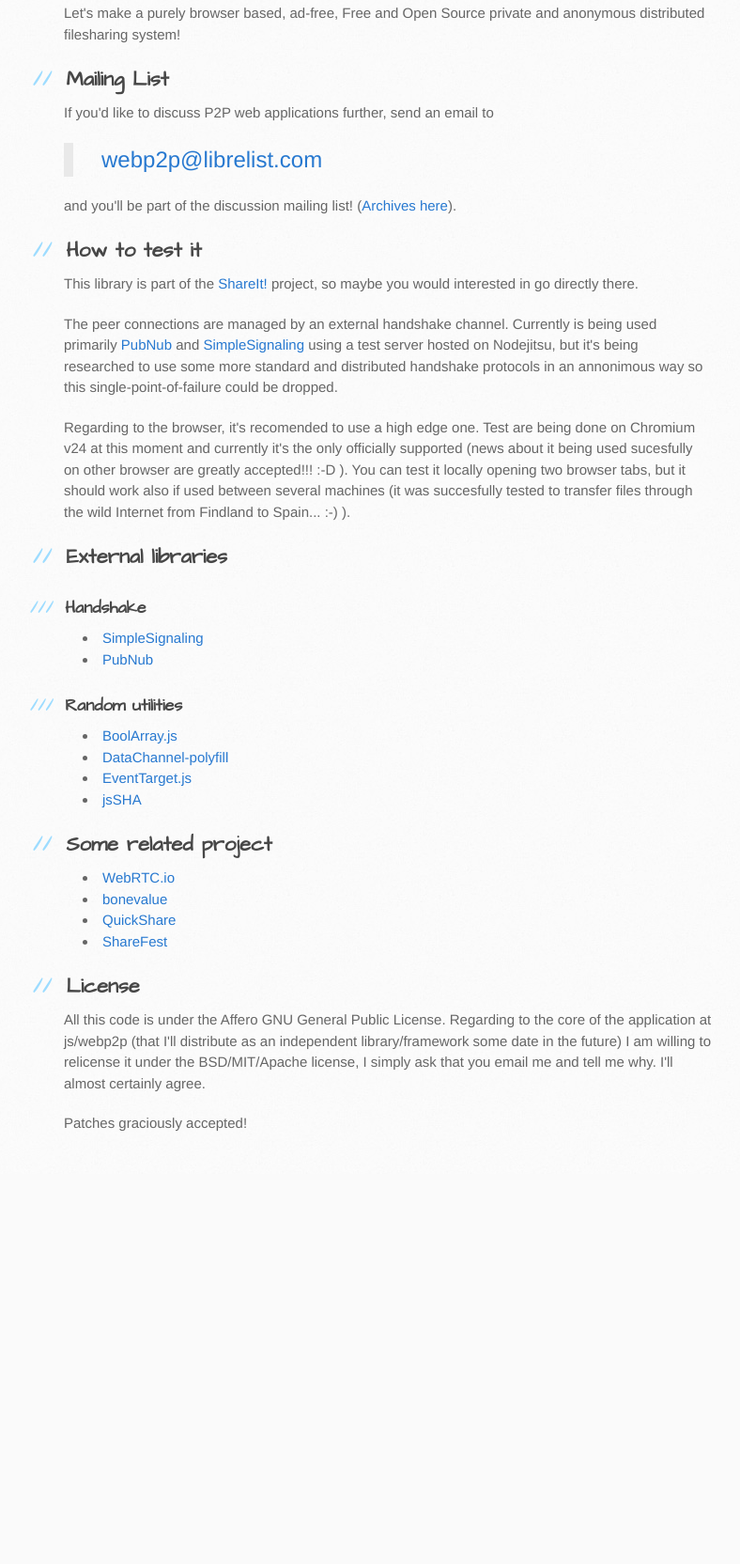
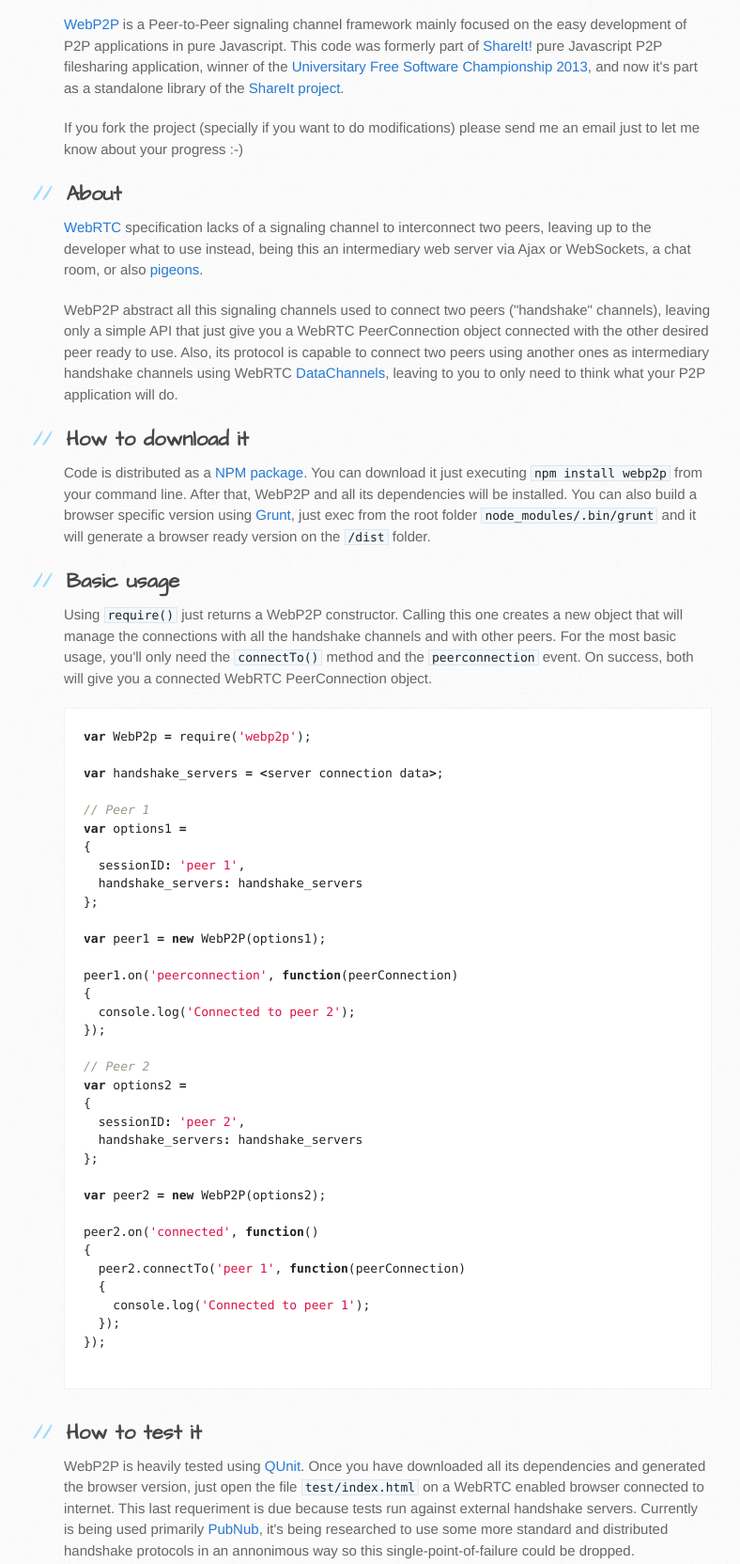
Before and after one commit to ShareIt-project/WebP2P.io, a plain HTML site: page index.html in a window 1280 px wide. Shown: the part 775-2439 px from the top of the page at 94% size, without its empty margins (102-890 px from the left). Before the commit the page ends 2024 px from the top, so only its background shows below. Drawn offline with Linux system fonts and the light colour scheme.

```diff
--- a/index.html
+++ b/index.html
@@ -20,7 +20,7 @@
     <header>
       <div class="inner">
         <h1>WebP2P</h1>
-        <h2>The server-less signaling channel for WebRTC</h2>
+        <h2>The missing signaling channel for WebRTC</h2>
         <a href="https://github.com/ShareIt-project/WebP2P.io" class="button"><small>View project on</small>GitHub</a>
       </div>
     </header>
@@ -33,23 +33,73 @@
 
 <p>Jesús Leganés Combarro "Piranna" - [<a href="mailto:piranna@gmail.com">piranna@gmail.com</a>]</p>
 
-<p>WebP2P is a "Peer to Peer" filesharing framework written in pure Javascript
-mainly focused on the development of P2P filesharing applications. This project
-is also candidate for the <a href="http://www.concursosoftwarelibre.org/1213">Universitary Free Software Championship</a>.</p>
+<p><a href="https://nodei.co/npm/webp2p/"><img src="https://nodei.co/npm/webp2p.png?downloads=true&amp;stars=true" alt="NPM"></a></p>
 
-<p>If you will fork the project (specially if you want to do modifications) please
+<p><a href="http://webp2p.io">WebP2P</a> is a Peer-to-Peer signaling channel framework mainly focused on the easy development of P2P applications in pure Javascript. This code was formerly part of <a href="https://github.com/ShareIt-project/ShareIt">ShareIt!</a> pure Javascript P2P filesharing application, winner of the <a href="http://www.concursosoftwarelibre.org/1213">Universitary Free Software Championship 2013</a>, and now it's part as a standalone library of the <a href="http://shareit.es">ShareIt project</a>.</p>
+
+<p>If you fork the project (specially if you want to do modifications) please
 send me an email just to let me know about your progress :-)</p>
 
 <h2>
 <a name="about" class="anchor" href="#about"><span class="octicon octicon-link"></span></a>About</h2>
 
-<p>File transfers in WebP2P is build over WebRTC PeerConnection <a href="http://dev.w3.org/2011/webrtc/editor/webrtc.html#rtcdatachannel">DataChannels</a> so they could
-be transfered directly between peers, but since currently they are not available
-natively it's necesary to use a <a href="https://github.com/piranna/DataChannel-polyfill">DataChannel polyfill</a>. This makes it perfect for
-anonymity.</p>
+<p><a href="http://www.webrtc.org">WebRTC</a> specification lacks of a signaling channel to interconnect two peers, leaving up to the developer what to use instead, being this an intermediary web server via Ajax or WebSockets, a chat room, or also <a href="http://en.wikipedia.org/wiki/IP_over_Avian_Carriers">pigeons</a>.</p>
 
-<p>Let's make a purely browser based, ad-free, Free and Open Source private and
-anonymous distributed filesharing system!</p>
+<p>WebP2P abstract all this signaling channels used to connect two peers ("handshake" channels), leaving only a simple API that just give you a WebRTC PeerConnection object connected with the other desired peer ready to use. Also, its protocol is capable to connect two peers using another ones as intermediary handshake channels using WebRTC <a href="http://dev.w3.org/2011/webrtc/editor/webrtc.html#rtcdatachannel">DataChannels</a>, leaving to you to only need to think what your P2P application will do.</p>
+
+<h2>
+<a name="how-to-download-it" class="anchor" href="#how-to-download-it"><span class="octicon octicon-link"></span></a>How to download it</h2>
+
+<p>Code is distributed as a <a href="https://www.npmjs.org/package/webp2p">NPM package</a>. You can download it just executing <code>npm install webp2p</code> from your command line. After that, WebP2P and all its dependencies will be installed. You can also build a browser specific version using <a href="http://gruntjs.com">Grunt</a>, just exec from the root folder <code>node_modules/.bin/grunt</code> and it will generate a browser ready version on the <code>/dist</code> folder.</p>
+
+<h2>
+<a name="basic-usage" class="anchor" href="#basic-usage"><span class="octicon octicon-link"></span></a>Basic usage</h2>
+
+<p>Using <code>require()</code> just returns a WebP2P constructor. Calling this one creates a new object that will manage the connections with all the handshake channels and with other peers. For the most basic usage, you'll only need the <code>connectTo()</code> method and the <code>peerconnection</code> event. On success, both will give you a connected WebRTC PeerConnection object.</p>
+
+<div class="highlight highlight-Javascript"><pre><span class="kd">var</span> <span class="nx">WebP2p</span> <span class="o">=</span> <span class="nx">require</span><span class="p">(</span><span class="s1">'webp2p'</span><span class="p">);</span>
+
+<span class="kd">var</span> <span class="nx">handshake_servers</span> <span class="o">=</span> <span class="o">&lt;</span><span class="nx">server</span> <span class="nx">connection</span> <span class="nx">data</span><span class="o">&gt;</span><span class="p">;</span>
+
+<span class="c1">// Peer 1</span>
+<span class="kd">var</span> <span class="nx">options1</span> <span class="o">=</span>
+<span class="p">{</span>
+  <span class="nx">sessionID</span><span class="o">:</span> <span class="s1">'peer 1'</span><span class="p">,</span>
+  <span class="nx">handshake_servers</span><span class="o">:</span> <span class="nx">handshake_servers</span>
+<span class="p">};</span>
+
+<span class="kd">var</span> <span class="nx">peer1</span> <span class="o">=</span> <span class="k">new</span> <span class="nx">WebP2P</span><span class="p">(</span><span class="nx">options1</span><span class="p">);</span>
+
+<span class="nx">peer1</span><span class="p">.</span><span class="nx">on</span><span class="p">(</span><span class="s1">'peerconnection'</span><span class="p">,</span> <span class="kd">function</span><span class="p">(</span><span class="nx">peerConnection</span><span class="p">)</span>
+<span class="p">{</span>
+  <span class="nx">console</span><span class="p">.</span><span class="nx">log</span><span class="p">(</span><span class="s1">'Connected to peer 2'</span><span class="p">);</span>
+<span class="p">});</span>
+
+<span class="c1">// Peer 2</span>
+<span class="kd">var</span> <span class="nx">options2</span> <span class="o">=</span>
+<span class="p">{</span>
+  <span class="nx">sessionID</span><span class="o">:</span> <span class="s1">'peer 2'</span><span class="p">,</span>
+  <span class="nx">handshake_servers</span><span class="o">:</span> <span class="nx">handshake_servers</span>
+<span class="p">};</span>
+
+<span class="kd">var</span> <span class="nx">peer2</span> <span class="o">=</span> <span class="k">new</span> <span class="nx">WebP2P</span><span class="p">(</span><span class="nx">options2</span><span class="p">);</span>
+
+<span class="nx">peer2</span><span class="p">.</span><span class="nx">on</span><span class="p">(</span><span class="s1">'connected'</span><span class="p">,</span> <span class="kd">function</span><span class="p">()</span>
+<span class="p">{</span>
+  <span class="nx">peer2</span><span class="p">.</span><span class="nx">connectTo</span><span class="p">(</span><span class="s1">'peer 1'</span><span class="p">,</span> <span class="kd">function</span><span class="p">(</span><span class="nx">peerConnection</span><span class="p">)</span>
+  <span class="p">{</span>
+    <span class="nx">console</span><span class="p">.</span><span class="nx">log</span><span class="p">(</span><span class="s1">'Connected to peer 1'</span><span class="p">);</span>
+  <span class="p">});</span>
+<span class="p">});</span>
+
+</pre></div>
+
+<h2>
+<a name="how-to-test-it" class="anchor" href="#how-to-test-it"><span class="octicon octicon-link"></span></a>How to test it</h2>
+
+<p>WebP2P is heavily tested using <a href="http://qunitjs.com">QUnit</a>. Once you have downloaded all its dependencies and generated the browser version, just open the file <code>test/index.html</code> on a WebRTC enabled browser connected to internet. This last requeriment is due because tests run against external handshake servers. Currently is being used primarily <a href="http://www.pubnub.com">PubNub</a>, it's being researched to use some more standard and distributed handshake protocols in an annonimous way so this single-point-of-failure could be dropped.</p>
+
+<p>Alternatively, you can test it from command line using <code>npm test</code> thanks to the <a href="http://js-platform.github.io/node-webrtc">node-webrtc</a> package, but due to their alpha status, it's not guaranted to work. Node.js support is maintained up to date as future proof, through.</p>
 
 <h2>
 <a name="mailing-list" class="anchor" href="#mailing-list"><span class="octicon octicon-link"></span></a>Mailing List</h2>
@@ -63,57 +113,15 @@
 <p>and you'll be part of the discussion mailing list! (<a href="http://librelist.com/browser/webp2p/">Archives here</a>).</p>
 
 <h2>
-<a name="how-to-test-it" class="anchor" href="#how-to-test-it"><span class="octicon octicon-link"></span></a>How to test it</h2>
-
-<p>This library is part of the <a href="http://github.com/piranna/ShareIt">ShareIt!</a>
-project, so maybe you would interested in go directly there.</p>
-
-<p>The peer connections are managed by an external handshake channel. Currently is
-being used primarily <a href="http://www.pubnub.com">PubNub</a> and <a href="https://github.com/piranna/SimpleSignaling">SimpleSignaling</a> using a test server hosted on
-Nodejitsu, but it's being researched to use some more standard and distributed
-handshake protocols in an annonimous way so this single-point-of-failure could
-be dropped.</p>
-
-<p>Regarding to the browser, it's recomended to use a high edge one. Test are being
-done on Chromium v24 at this moment and currently it's the only officially
-supported (news about it being used sucesfully on other browser are greatly
-accepted!!! :-D ). You can test it locally opening two browser tabs, but it
-should work also if used between several machines (it was succesfully tested
-to transfer files through the wild Internet from Findland to Spain... :-) ).</p>
-
-<h2>
-<a name="external-libraries" class="anchor" href="#external-libraries"><span class="octicon octicon-link"></span></a>External libraries</h2>
-
-<h3>
-<a name="handshake" class="anchor" href="#handshake"><span class="octicon octicon-link"></span></a>Handshake</h3>
-
-<ul>
-<li><a href="https://github.com/piranna/SimpleSignaling">SimpleSignaling</a></li>
-<li><a href="http://www.pubnub.com">PubNub</a></li>
-</ul><h3>
-<a name="random-utilities" class="anchor" href="#random-utilities"><span class="octicon octicon-link"></span></a>Random utilities</h3>
-
-<ul>
-<li><a href="https://github.com/piranna/BoolArray.js">BoolArray.js</a></li>
-<li><a href="https://github.com/piranna/DataChannel-polyfill">DataChannel-polyfill</a></li>
-<li><a href="https://github.com/piranna/EventTarget.js">EventTarget.js</a></li>
-<li><a href="https://github.com/Caligatio/jsSHA">jsSHA</a></li>
-</ul><h2>
 <a name="some-related-project" class="anchor" href="#some-related-project"><span class="octicon octicon-link"></span></a>Some related project</h2>
 
 <ul>
 <li><a href="https://github.com/webRTC/webRTC.io">WebRTC.io</a></li>
-<li><a href="https://github.com/theninj4/bonevalue">bonevalue</a></li>
-<li><a href="https://github.com/orefalo/QuickShare">QuickShare</a></li>
-<li><a href="https://github.com/Peer5/ShareFest">ShareFest</a></li>
+<li><a href="http://peerjs.com">PeerJS</a></li>
 </ul><h2>
 <a name="license" class="anchor" href="#license"><span class="octicon octicon-link"></span></a>License</h2>
 
-<p>All this code is under the Affero GNU General Public License. Regarding to the
-core of the application at js/webp2p (that I'll distribute as an independent
-library/framework some date in the future) I am willing to relicense it under
-the BSD/MIT/Apache license, I simply ask that you email me and tell me why. I'll
-almost certainly agree.</p>
+<p>All this code is under the Affero GNU General Public License. I am willing to relicense it under the BSD/MIT/Apache license, I simply ask that you email me and tell me why. I'll almost certainly agree.</p>
 
 <p>Patches graciously accepted!</p>
         </section>
@@ -130,7 +138,7 @@
 
           <p class="repo-owner"><a href="https://github.com/ShareIt-project/WebP2P.io"></a> is maintained by <a href="https://github.com/ShareIt-project">ShareIt-project</a>.</p>
 
-          <p>This page was generated by <a href="pages.github.com">GitHub Pages</a> using the Architect theme by <a href="https://twitter.com/jasonlong">Jason Long</a>.</p>
+          <p>This page was generated by <a href="https://pages.github.com">GitHub Pages</a> using the Architect theme by <a href="https://twitter.com/jasonlong">Jason Long</a>.</p>
         </aside>
       </div>
     </div>
--- a/stylesheets/stylesheet.css
+++ b/stylesheets/stylesheet.css
@@ -325,12 +325,12 @@
   padding: 0 0 0 30px;
 }
 
-ul li {
+ul {
   list-style: disc inside;
   padding-left: 20px;
 }
 
-ol li {
+ol {
   list-style: decimal inside;
   padding-left: 3px;
 }
```
Also changed, not shown: params.json (+1 -1 lines).
